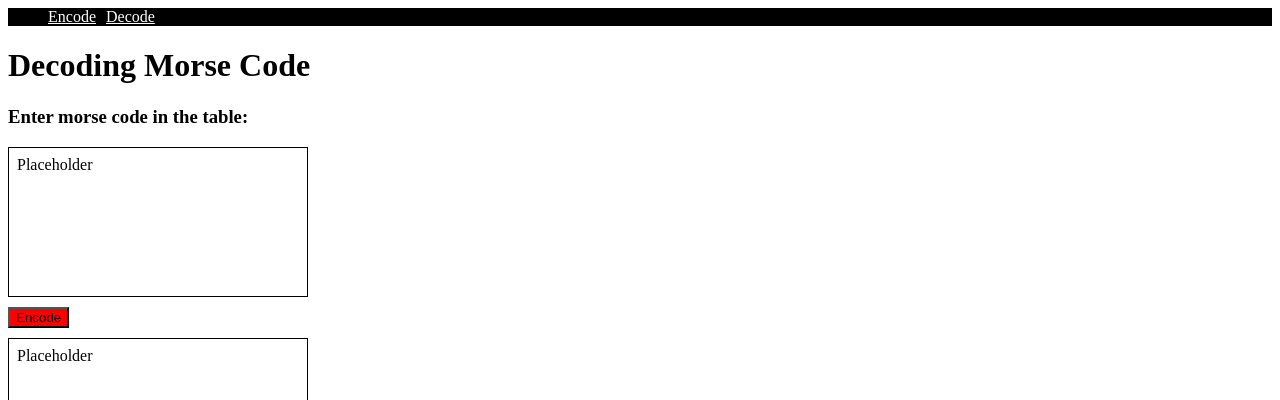
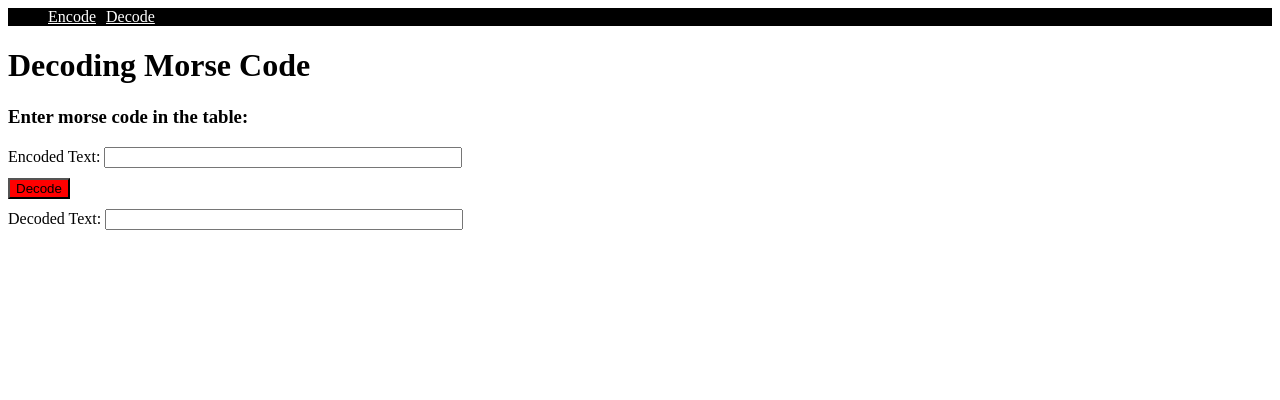
Before and after one commit to Teaching-HTL-Leonding/morse-code-quiz-Bilal-Makic, an Angular app in the folder morse-code-quiz/: page /decode in a window 1280 px wide. Shown: the top 400 px of the page. Built offline with nearby package versions, Linux system fonts and the light colour scheme.

Commit message:
Encode/Decode

```diff
--- a/morse-code-quiz/src/app/decode/decode.component.html
+++ b/morse-code-quiz/src/app/decode/decode.component.html
@@ -1,20 +1,20 @@
 <h1>Decoding Morse Code</h1>
 <h3>Enter morse code in the table:</h3>
 
-<table class="encode-decode-table">
-<body>
-  <tr>
-    Placeholder
-  </tr>
-</body>
-</table>
+<form #f="ngForm">
+  <div>
+    <label>Encoded Text:
+      <input type="text" id="encodedText" name="encodedText" [(ngModel)]="encodedText">
+    </label>
+  </div>
+  </form>
 
-<button>Encode</button>
+  <button (click)="decode()">Decode</button>
 
-<table class="encode-decode-table">
-  <body>
-    <tr>
-      Placeholder
-    </tr>
-  </body>
-  </table>
+  <form #f="ngForm">
+    <div>
+      <label>Decoded Text:
+        <input type="text" id="decodedText" name="decodedText" readonly [(ngModel)]="decodedText">
+      </label>
+    </div>
+    </form>
--- a/morse-code-quiz/src/app/decode/decode.component.ts
+++ b/morse-code-quiz/src/app/decode/decode.component.ts
@@ -3,13 +3,66 @@ import { Component, OnInit } from '@angular/core';
 @Component({
   selector: 'app-decode',
   templateUrl: './decode.component.html',
-  styleUrls: ['./decode.component.css']
+  styleUrls: ['./decode.component.css'],
 })
-export class DecodeComponent implements OnInit {
-
-  constructor() { }
-
-  ngOnInit(): void {
+export class DecodeComponent {
+  public encodedText: string;
+  public decodedText: string;
+  constructor() {
+    this.encodedText = '';
+    this.decodedText = '';
   }
 
+
+  public decode(): void {
+    const morseCode = [
+      /* A */ '.-',
+      /* B */ '-...',
+      /* C */ '-.-.',
+      /* D */ '-..',
+      /* E */ '.',
+      /* F */ '..-.',
+      /* G */ '--.',
+      /* H */ '....',
+      /* I */ '..',
+      /* J */ '.---',
+      /* K */ '-.-',
+      /* L */ '.-..',
+      /* M */ '--',
+      /* N */ '-.',
+      /* O */ '---',
+      /* P */ '.--.',
+      /* Q */ '--.-',
+      /* R */ '.-.',
+      /* S */ '...',
+      /* T */ '-',
+      /* U */ '..-',
+      /* V */ '...-',
+      /* W */ '.--',
+      /* X */ '-..-',
+      /* Y */ '-.--',
+      /* Z */ '--..',
+    ];
+    let letter = ""
+    this.decodedText = ""
+    this.encodedText += " ";
+    for (let ch of this.encodedText) {
+      // HELLO WORLD
+      //.... . .-.. .-.. --- / .-- --- .-. .-.. -..
+      if (ch !== ' ') {
+        if(ch === "/"){
+          this.decodedText+= " ";
+        }
+        else{
+        letter += ch;
+        }
+
+      }
+
+      else if (letter !== ""){
+       this.decodedText += String.fromCharCode(morseCode.indexOf(letter) + "A".charCodeAt(0));
+       letter = "";
+      }
+    }
+  }
 }
--- a/morse-code-quiz/src/app/encode/encode.component.html
+++ b/morse-code-quiz/src/app/encode/encode.component.html
@@ -4,17 +4,17 @@
 <form #f="ngForm">
 <div>
   <label>Plaintext:
-    <input type="text" id="plaintext" name="plaintext">
+    <input type="text" id="plaintext" name="plaintext" [(ngModel)]="inputText" pattern="[A-Z-. ]+">
   </label>
 </div>
 </form>
 
-<button>Encode</button>
+<button (click)="encode()">Encode</button>
 
-<table class="encode-decode-table">
-  <body>
-    <tr>
-      <input type="text" id="encodedText" name="encodedText" readonly>
-    </tr>
-  </body>
-  </table>
+<form #f="ngForm">
+  <div>
+    <label>Encoded text:
+      <input type="text" id="encodedText" name="encodedText" readonly [(ngModel)]="encodedText">
+    </label>
+  </div>
+  </form>
--- a/morse-code-quiz/src/app/encode/encode.component.ts
+++ b/morse-code-quiz/src/app/encode/encode.component.ts
@@ -1,10 +1,4 @@
 import { Component, OnInit } from '@angular/core';
-
-class MorsePlainText {
-  constructor(
-    public inputText: string
-  ){}
-}
 
 @Component({
   selector: 'app-encode',
@@ -13,11 +7,61 @@ class MorsePlainText {
 })
 export class EncodeComponent {
 
-  public inputText: MorsePlainText;
+  public encodedText: string;
+  public inputText: string;
 
   constructor() {
-   this.inputText = new MorsePlainText("")
+    this.inputText = "";
+    this.encodedText = "";
   }
 
+  public encode(): void{
+    const morseCode = [
+      /* A */ '.-',
+      /* B */ '-...',
+      /* C */ '-.-.',
+      /* D */ '-..',
+      /* E */ '.',
+      /* F */ '..-.',
+      /* G */ '--.',
+      /* H */ '....',
+      /* I */ '..',
+      /* J */ '.---',
+      /* K */ '-.-',
+      /* L */ '.-..',
+      /* M */ '--',
+      /* N */ '-.',
+      /* O */ '---',
+      /* P */ '.--.',
+      /* Q */ '--.-',
+      /* R */ '.-.',
+      /* S */ '...',
+      /* T */ '-',
+      /* U */ '..-',
+      /* V */ '...-',
+      /* W */ '.--',
+      /* X */ '-..-',
+      /* Y */ '-.--',
+      /* Z */ '--..',
+    ];
+
+    this.encodedText = "";
+    this.inputText = this.inputText.trim();
+
+    for(let ch of this.inputText){
+      if(ch.match(/[A-Z]/)){
+       let alphabetIndex = ch.charCodeAt(0) - "A".charCodeAt(0)
+       this.encodedText += morseCode[alphabetIndex];
+       this.encodedText+= " ";
+      }
+      else if(ch === " " && this.encodedText[this.encodedText.length - 2] !== "/"){
+        this.encodedText += "/ ";
+      }
+      else if (ch !== " "){
+        this.encodedText += ch;
+      }
+    }
+    this.encodedText = this.encodedText.trim();
+  }
 
 }
```
